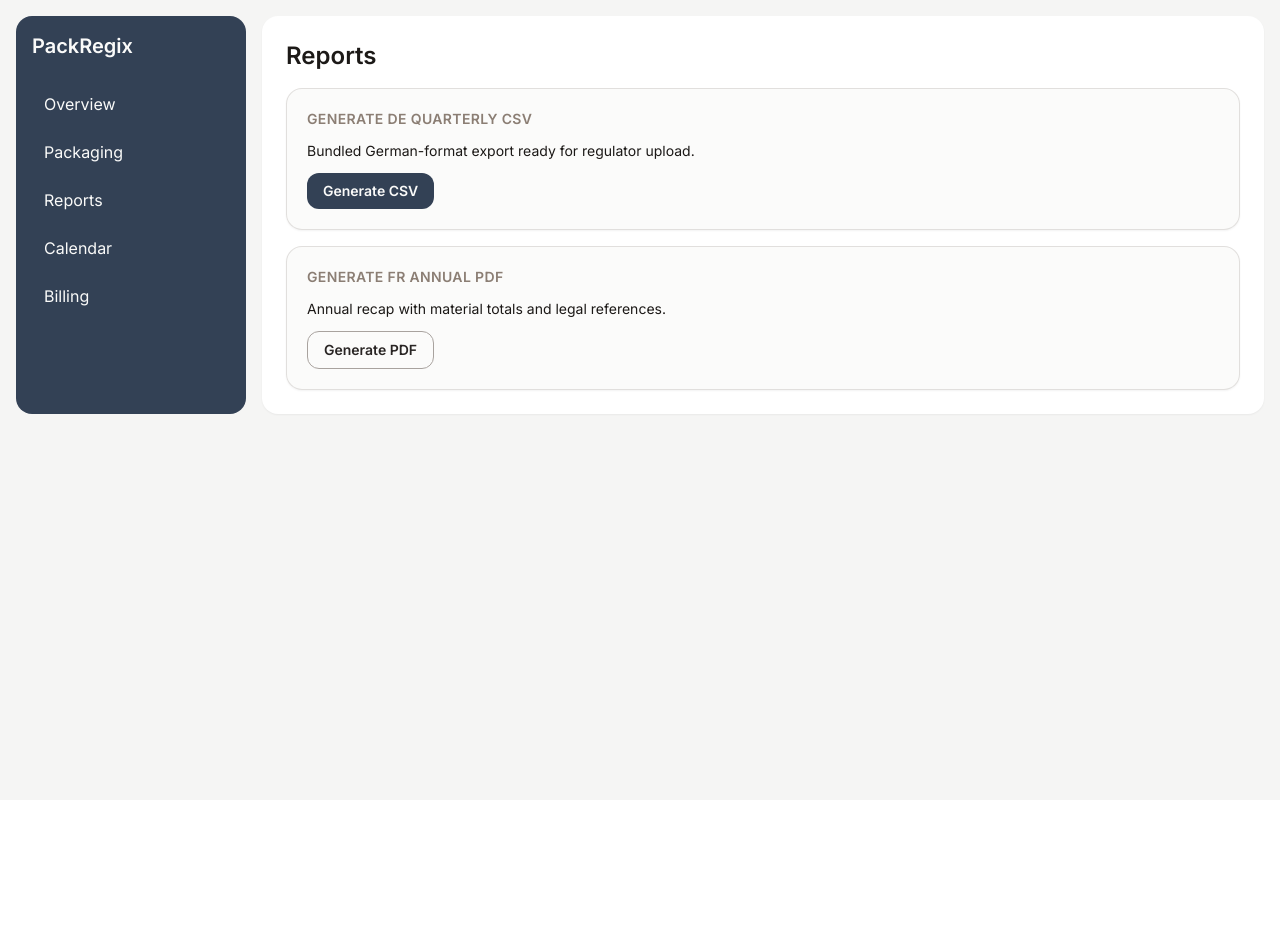
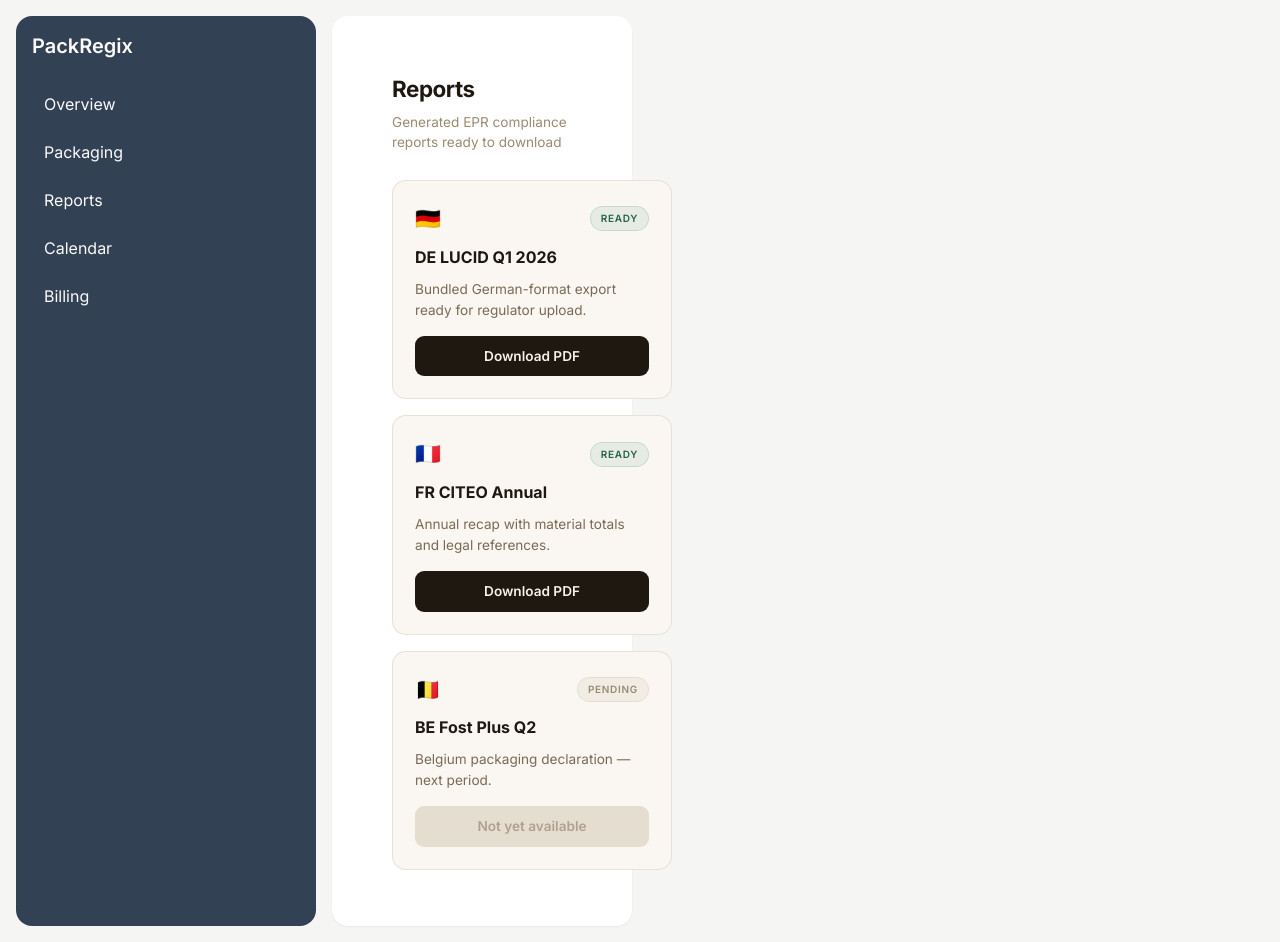
Before and after one commit to BoringEuropeanDev/PackRegix, a Next.js app: page /dashboard/reports in a window 1280 px wide. Before the commit the page ends 800 px from the top, so only its background shows below. Built offline with nearby package versions, Linux system fonts and the light colour scheme.

Commit message:
Update page.tsx

```diff
--- a/app/dashboard/reports/page.tsx
+++ b/app/dashboard/reports/page.tsx
@@ -1,18 +1,53 @@
-import { Button } from '@/components/Button';
-import { Card } from '@/components/Card';
+const reports = [
+  { title: 'DE LUCID Q1 2026', desc: 'Bundled German-format export ready for regulator upload.', country: 'DE', ready: true },
+  { title: 'FR CITEO Annual', desc: 'Annual recap with material totals and legal references.', country: 'FR', ready: true },
+  { title: 'BE Fost Plus Q2', desc: 'Belgium packaging declaration — next period.', country: 'BE', ready: false },
+]
+const flag: Record<string,string> = { DE: '🇩🇪', FR: '🇫🇷', BE: '🇧🇪' }
 
 export default function ReportsPage() {
   return (
-    <div className="space-y-4">
-      <h1 className="text-2xl font-semibold">Reports</h1>
-      <Card title="Generate DE Quarterly CSV">
-        <p className="mb-3 text-sm">Bundled German-format export ready for regulator upload.</p>
-        <Button>Generate CSV</Button>
-      </Card>
-      <Card title="Generate FR Annual PDF">
-        <p className="mb-3 text-sm">Annual recap with material totals and legal references.</p>
-        <Button variant="outline">Generate PDF</Button>
-      </Card>
-    </div>
-  );
+    <>
+      <style>{`
+        *, *::before, *::after { margin: 0; padding: 0; box-sizing: border-box; }
+        body { font-family: -apple-system, BlinkMacSystemFont, 'Segoe UI', sans-serif; background: #f0ece4; }
+        .pg { padding: 32px 36px; max-width: 900px; }
+        .pg-title { font-size: 1.4rem; font-weight: 700; color: #1e1810; letter-spacing: -0.02em; margin-bottom: 6px; }
+        .pg-sub { font-size: 0.85rem; color: #9a8a72; margin-bottom: 28px; }
+        .grid { display: grid; grid-template-columns: repeat(auto-fill, minmax(280px, 1fr)); gap: 16px; }
+        .rcard { background: #faf7f2; border: 1px solid rgba(180,160,130,0.25); border-radius: 14px; padding: 22px; display: flex; flex-direction: column; gap: 10px; }
+        .rcard-top { display: flex; justify-content: space-between; align-items: center; }
+        .rcard-flag { font-size: 1.3rem; }
+        .rcard-badge { font-size: 10px; font-weight: 600; text-transform: uppercase; letter-spacing: 0.07em; padding: 4px 10px; border-radius: 100px; }
+        .badge-ready { background: rgba(61,143,106,0.1); color: #2a6048; border: 1px solid rgba(61,143,106,0.2); }
+        .badge-pending { background: rgba(180,160,130,0.12); color: #9a8a72; border: 1px solid rgba(180,160,130,0.2); }
+        .rcard-title { font-size: 1rem; font-weight: 700; color: #1e1810; }
+        .rcard-desc { font-size: 0.85rem; color: #7a6a55; line-height: 1.6; flex: 1; }
+        .dl-btn { background: #1e1810; color: #f5f0e8; font-size: 0.85rem; font-weight: 600; padding: 10px 16px; border: none; border-radius: 9px; cursor: pointer; transition: background 0.15s; margin-top: 4px; }
+        .dl-btn:hover { background: #3a2e1e; }
+        .dl-btn:disabled { background: rgba(180,160,130,0.3); color: #b0a090; cursor: not-allowed; }
+      `}</style>
+      <div className="pg">
+        <div className="pg-title">Reports</div>
+        <div className="pg-sub">Generated EPR compliance reports ready to download</div>
+        <div className="grid">
+          {reports.map(r => (
+            <div key={r.title} className="rcard">
+              <div className="rcard-top">
+                <div className="rcard-flag">{flag[r.country]}</div>
+                <div className={`rcard-badge ${r.ready ? 'badge-ready' : 'badge-pending'}`}>
+                  {r.ready ? 'Ready' : 'Pending'}
+                </div>
+              </div>
+              <div className="rcard-title">{r.title}</div>
+              <div className="rcard-desc">{r.desc}</div>
+              <button className="dl-btn" disabled={!r.ready}>
+                {r.ready ? 'Download PDF' : 'Not yet available'}
+              </button>
+            </div>
+          ))}
+        </div>
+      </div>
+    </>
+  )
 }
```
